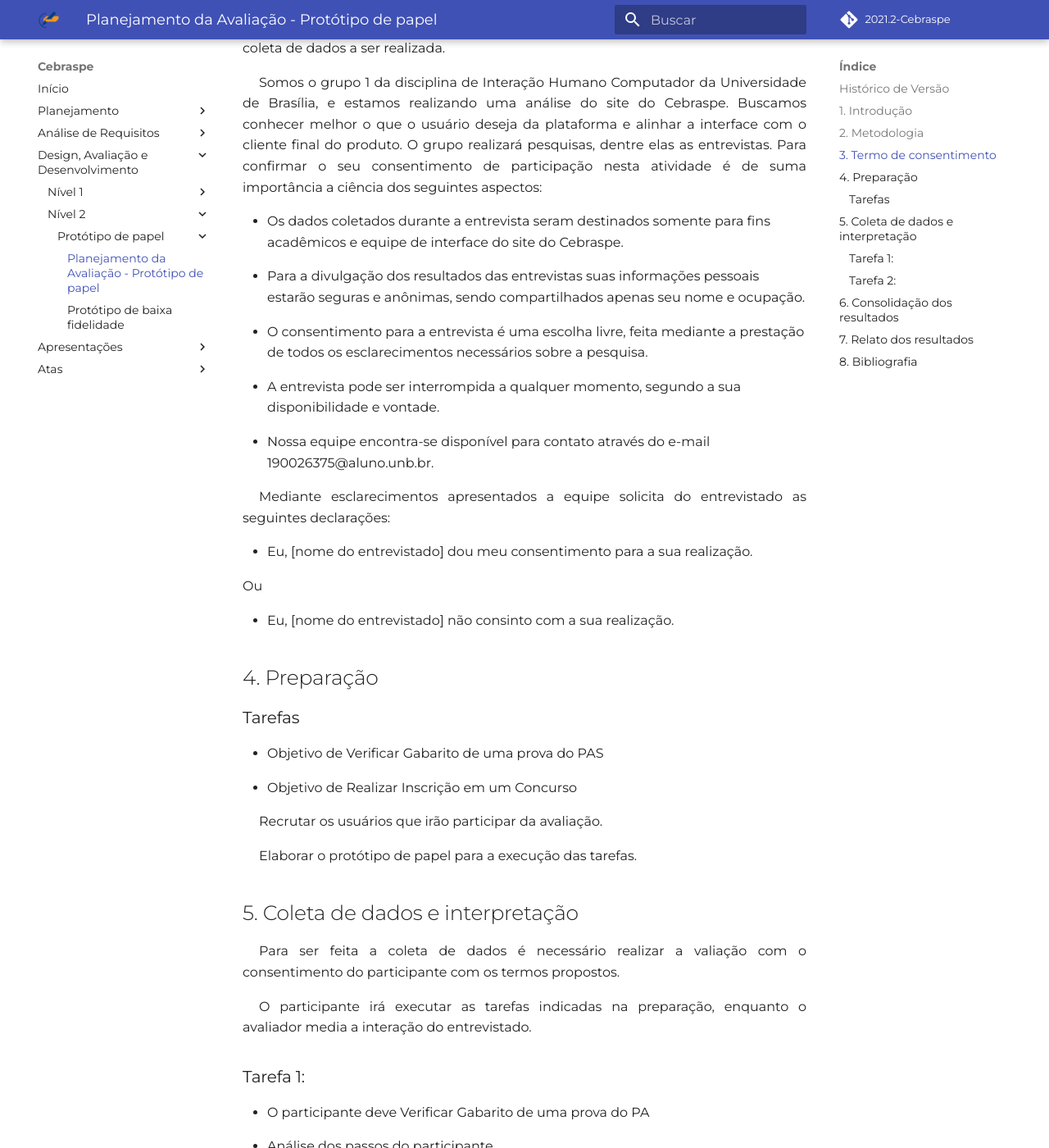
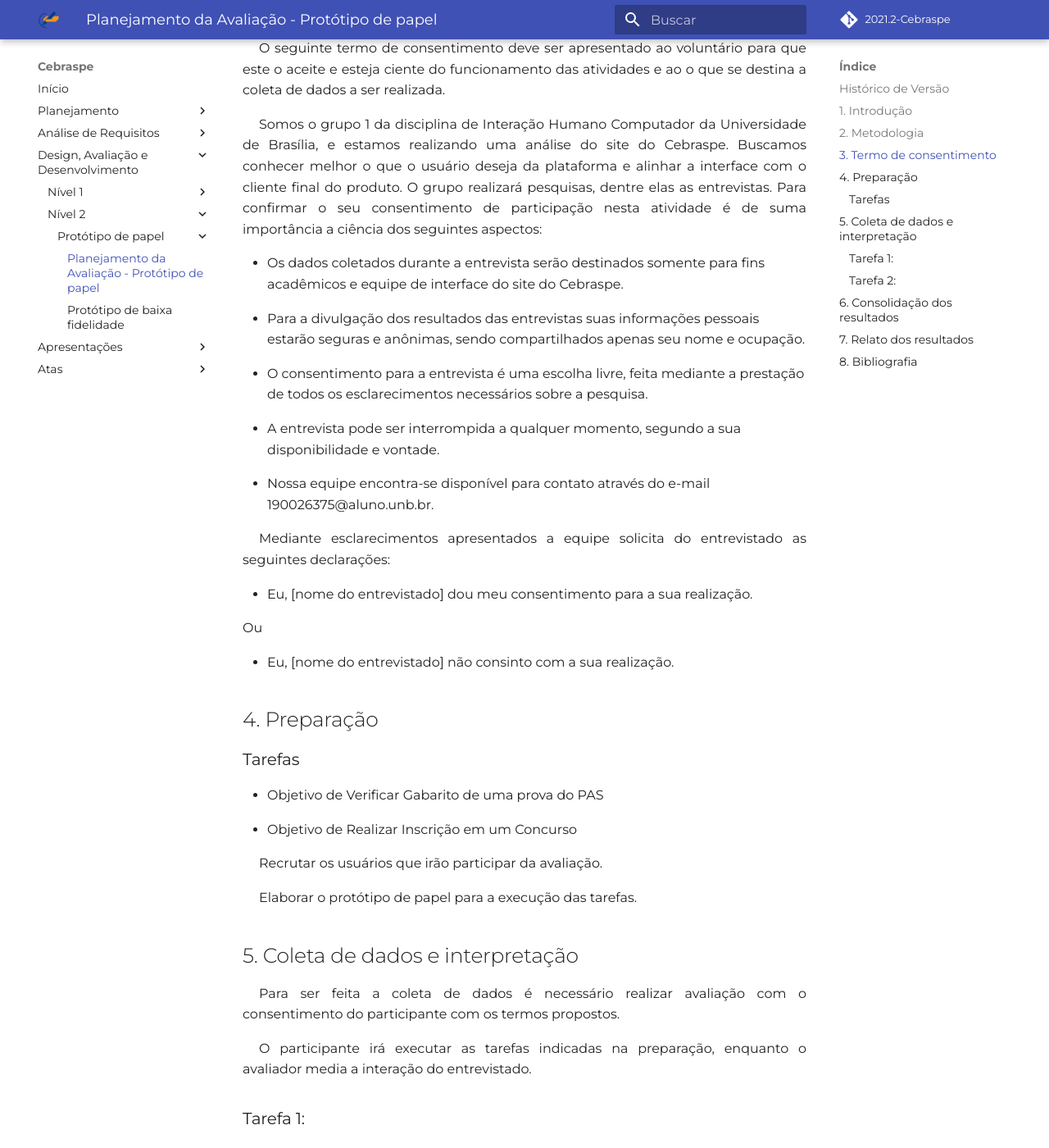
Before and after one commit to Interacao-Humano-Computador/2021.2-Cebraspe, an MkDocs documentation site: the page built from docs/Avaliação_desenvolvimento/Nivel2/planejamento_prótipo_papel.md, in a window 1280 px wide and 1400 px high, scrolled down 1301 px. Shown: the whole window at 82% size. Built offline with MkDocs 1.6.1 and Material for MkDocs 9.7.7, drawn with Linux system fonts in a browser that asks for light colours; some web fonts are replaced; comment, search, counter and statistics services are not loaded; some of the changed text lies outside the part shown.

Commit message:
#29 - Arrumando documento.

```diff
--- a/docs/Avaliação_desenvolvimento/Nivel2/planejamento_prótipo_papel.md
+++ b/docs/Avaliação_desenvolvimento/Nivel2/planejamento_prótipo_papel.md
@@ -19,7 +19,7 @@
 
 | Atividade | <p style="text-indent: 20px;">Tarefa</p> |
 |:--|:---|
-| Preparação | <ul><li>Definir tarefas à serem executadas</li> <li>Definir o perfil dos participantes e recrutá-los</li><li>Criar protótipos em papel da interface para serem executadas as tarefas</li></ul> |
+| Preparação | <ul><li>Definir tarefas a serem executadas</li> <li>Definir o perfil dos participantes e recrutá-los</li><li>Criar protótipos em papel da interface para serem executadas as tarefas</li></ul> |
 | Coleta e interpretação de dados |  <ul><li>O usuário executa as tarefas interagindo com os protótipos em papel, mediado pelo avaliador</li><li>O avaliador deve listar os problemas encontrados; e refinar os protótipos em papel</li> </ul> |
 | Consolidação dos resultados | <ul><li>Priorizar a correção dos problemas não resolvidos e sugerir correções</li></ul> |
 | Relato dos resultados | <ul><li>Relatar os problemas encontrados e sugestões de correção</li></ul> |
@@ -38,7 +38,7 @@
 Somos o grupo 1 da disciplina de Interação Humano Computador da Universidade de Brasília, e estamos realizando uma análise do site do Cebraspe. Buscamos conhecer melhor o que o usuário deseja da plataforma e alinhar a interface com o cliente final do produto. O grupo realizará pesquisas, dentre elas as entrevistas. Para confirmar o seu consentimento de participação nesta atividade é de suma importância a ciência dos seguintes aspectos:
 </p>
 
-<ul><li>Os dados coletados durante a entrevista seram destinados somente para fins acadêmicos e equipe de interface do site do Cebraspe.</li></ul>
+<ul><li>Os dados coletados durante a entrevista serão destinados somente para fins acadêmicos e equipe de interface do site do Cebraspe.</li></ul>
 
 <ul><li>Para a divulgação dos resultados das entrevistas suas informações pessoais estarão seguras e anônimas, sendo compartilhados apenas seu nome e ocupação.</li></ul>
 
@@ -73,7 +73,7 @@
 
 ## 5. Coleta de dados e interpretação
 
-<p style="text-indent: 20px; text-align: justify"> Para ser feita a coleta de dados é necessário realizar a valiação com o consentimento do participante com os termos propostos.
+<p style="text-indent: 20px; text-align: justify"> Para ser feita a coleta de dados é necessário realizar avaliação com o consentimento do participante com os termos propostos.
 </p>
 
 <p style="text-indent: 20px; text-align: justify">
```
Also changed, not shown: other parts of docs/Avaliação_desenvolvimento/Nivel2/planejamento_prótipo_papel.md (+1 -1 lines).
